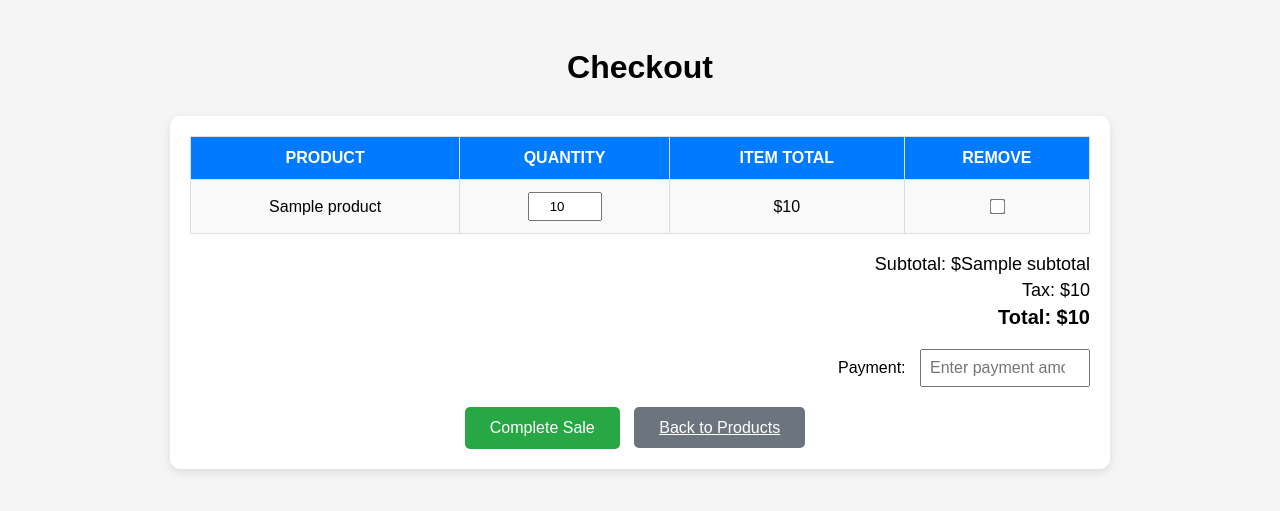
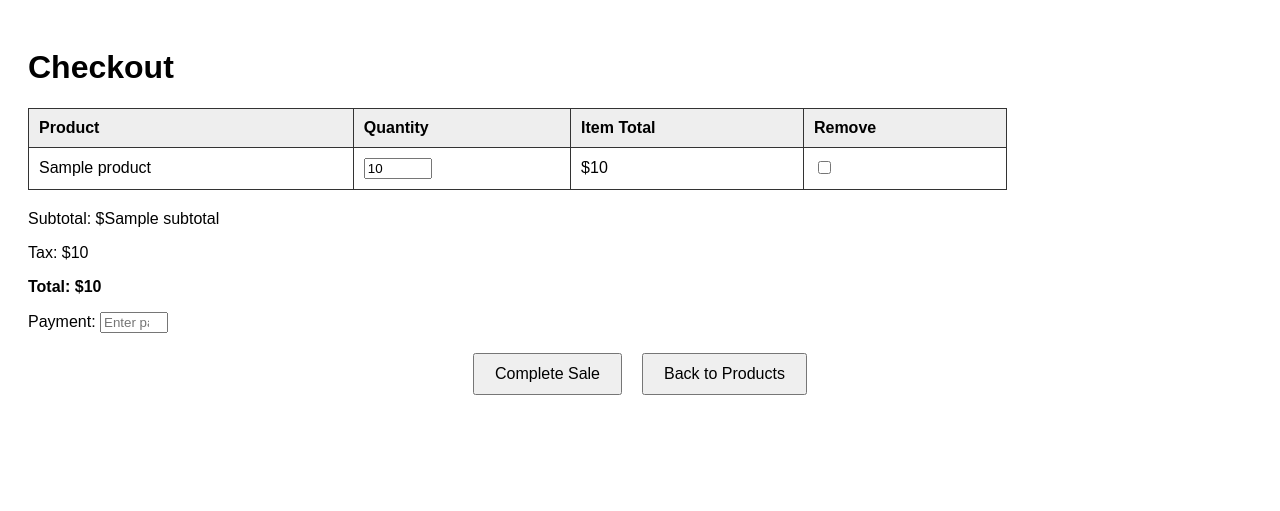
Before and after one commit to Lalaots/Lalota, a Django app: template practice/practice_app/templates/checkout.html in a window 1280 px wide. Shown: the top 511 px of the page. Run offline with Django 5.2, Linux system fonts and the light colour scheme; the template is opened without the code that fills it: most values are stand-ins (such as "Sample title", 1, 10 or a date in 2020).

Commit message:
Update checkout.html

```diff
--- a/practice/practice_app/templates/checkout.html
+++ b/practice/practice_app/templates/checkout.html
@@ -1,135 +1,41 @@
 <!DOCTYPE html>
 <html>
 <head>
-    <meta charset="UTF-8">
     <title>POS - Checkout</title>
     <style>
         body {
             font-family: Arial, sans-serif;
-            background: #f5f5f5;
             padding: 20px;
         }
-
-        h1 {
-            text-align: center;
-            margin-bottom: 30px;
-        }
-
-        form {
-            max-width: 900px;
-            margin: 0 auto;
-            background: #fff;
-            padding: 20px;
-            border-radius: 10px;
-            box-shadow: 0 3px 10px rgba(0,0,0,0.1);
-        }
-
         table {
-            width: 100%;
             border-collapse: collapse;
+            width: 80%;
             margin-bottom: 20px;
         }
-
         th, td {
-            border: 1px solid #ddd;
-            padding: 12px;
-            text-align: center;
+            border: 1px solid #333;
+            padding: 10px;
+            text-align: left;
         }
-
         th {
-            background-color: #007bff;
-            color: white;
-            text-transform: uppercase;
+            background-color: #eee;
         }
-
-        tr:nth-child(even) {
-            background-color: #f9f9f9;
-        }
-
         input[type="number"] {
             width: 60px;
-            padding: 5px;
-            text-align: center;
         }
-
-        input[type="checkbox"] {
-            transform: scale(1.2);
+        .button-container {
+            display: flex;
+            justify-content: center;
+            gap: 20px;
+            margin-top: 20px;
+        }
+        button {
+            padding: 10px 20px;
+            font-size: 16px;
             cursor: pointer;
         }
-
-        .totals {
-            text-align: right;
-            margin-bottom: 20px;
-        }
-
-        .totals p {
-            font-size: 18px;
-            margin: 5px 0;
-        }
-
-        .totals strong {
-            font-size: 20px;
-        }
-
-        .payment-group {
-            text-align: right;
-            margin-bottom: 20px;
-        }
-
-        .payment-group input {
-            padding: 8px;
-            font-size: 16px;
-            width: 150px;
-            margin-left: 10px;
-        }
-
-        .btn {
-            padding: 12px 25px;
-            font-size: 16px;
-            border: none;
-            border-radius: 5px;
-            cursor: pointer;
-            margin-right: 10px;
-        }
-
-        .btn-complete {
-            background-color: #28a745;
-            color: white;
-        }
-
-        .btn-complete:hover {
-            background-color: #1f7f34;
-        }
-
-        .btn-back {
-            background-color: #6c757d;
-            color: white;
-        }
-
-        .btn-back:hover {
-            background-color: #4d5255;
-        }
-
-        .error-message {
+        .error {
             color: red;
-            font-weight: bold;
-            margin-bottom: 15px;
-        }
-
-        @media screen and (max-width: 768px) {
-            table, th, td {
-                font-size: 14px;
-            }
-
-            .payment-group input {
-                width: 100%;
-                margin-top: 10px;
-            }
-
-            .btn {
-                width: 100%;
-                margin: 5px 0;
-            }
         }
     </style>
 </head>
@@ -138,12 +44,7 @@
 
     <form method="post" action="{% url 'checkout' %}">
         {% csrf_token %}
-
-        {% if error %}
-            <p class="error-message">{{ error }}</p>
-        {% endif %}
-
-        <table id="cart-table">
+        <table>
             <tr>
                 <th>Product</th>
                 <th>Quantity</th>
@@ -152,68 +53,39 @@
             </tr>
 
             {% for item in products_in_cart %}
-            <tr class="cart-item" data-price="{{ item.product.price }}">
+            <tr>
                 <td>{{ item.product.name }}</td>
                 <td>
-                    <input type="number" class="quantity-input" name="quantity_{{ item.product.id }}"
+                    <input type="number" name="quantity_{{ item.product.id }}"
                            value="{{ item.quantity }}" min="1" max="{{ item.product.stock_quantity }}">
                 </td>
-                <td class="item-total">${{ item.item_total }}</td>
+                <td>${{ item.item_total }}</td>
                 <td>
-                    <input type="checkbox" class="remove-checkbox" name="remove_{{ item.product.id }}">
+                    <input type="checkbox" name="remove_{{ item.product.id }}">
                 </td>
+            </tr>
+            {% empty %}
+            <tr>
+                <td colspan="4">Cart is empty.</td>
             </tr>
             {% endfor %}
         </table>
 
-        <div class="totals">
-            <p>Subtotal: $<span id="subtotal">{{ subtotal }}</span></p>
-            <p>Tax: $<span id="tax">{{ tax }}</span></p>
-            <p><strong>Total: $<span id="total">{{ total }}</span></strong></p>
-        </div>
+        <p>Subtotal: ${{ subtotal }}</p>
+        <p>Tax: ${{ tax }}</p>
+        <p><strong>Total: ${{ total }}</strong></p>
 
-        <div class="payment-group">
-            <label for="payment">Payment:</label>
-            <input type="number" step="any" name="payment" min="{{ total }}" placeholder="Enter payment amount">
-        </div>
+        {% if error %}
+            <p class="error">{{ error }}</p>
+        {% endif %}
 
-        <div style="text-align: center;">
-            <button type="submit" class="btn btn-complete">Complete Sale</button>
-            <a href="{% url 'product_list' %}" class="btn btn-back">Back to Products</a>
+        <label>Payment:</label>
+        <input type="number" step="0.01" name="payment" min="{{ total }}" placeholder="Enter payment amount" required>
+
+        <div class="button-container">
+            <button type="submit">Complete Sale</button>
+            <a href="{% url 'product_list' %}"><button type="button">Back to Products</button></a>
         </div>
     </form>
-
-    <script>
-        const TAX_RATE = parseFloat('{{ TAX_RATE|default:"0.10" }}');
-
-        function updateTotals() {
-            let subtotal = 0;
-
-            document.querySelectorAll('#cart-table .cart-item').forEach(row => {
-                const price = parseFloat(row.dataset.price);
-                const qtyInput = row.querySelector('.quantity-input');
-                const removeCheckbox = row.querySelector('.remove-checkbox');
-                let quantity = parseInt(qtyInput.value);
-
-                if (removeCheckbox.checked) quantity = 0;
-
-                const itemTotal = price * quantity;
-                row.querySelector('.item-total').textContent = `$${itemTotal.toFixed(2)}`;
-                subtotal += itemTotal;
-            });
-
-            const tax = subtotal * TAX_RATE;
-            const total = subtotal + tax;
-
-            document.getElementById('subtotal').textContent = subtotal.toFixed(2);
-            document.getElementById('tax').textContent = tax.toFixed(2);
-            document.getElementById('total').textContent = total.toFixed(2);
-        }
-
-        document.querySelectorAll('.quantity-input, .remove-checkbox').forEach(el => {
-            el.addEventListener('input', updateTotals);
-            el.addEventListener('change', updateTotals);
-        });
-    </script>
 </body>
 </html>
```
